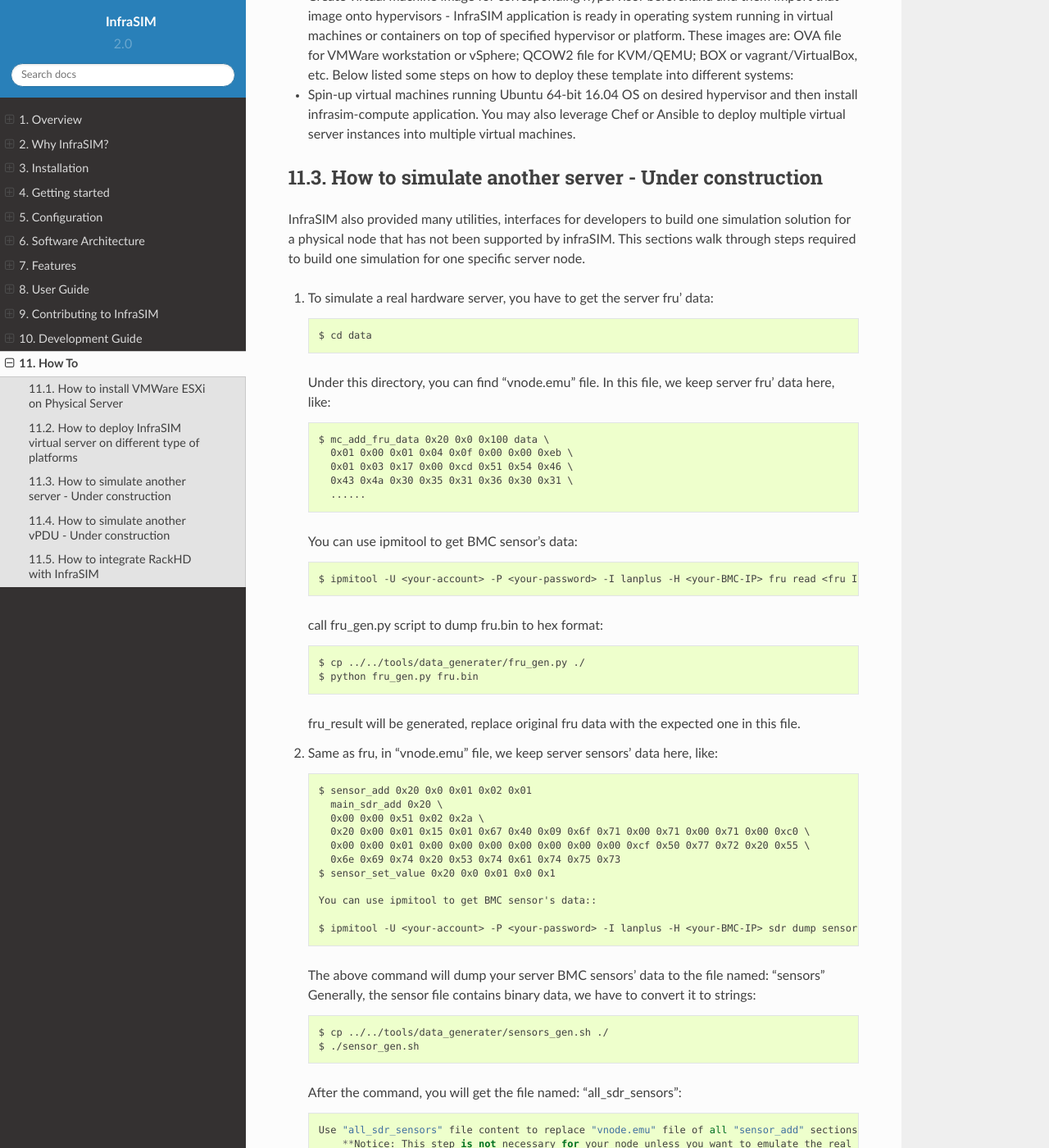
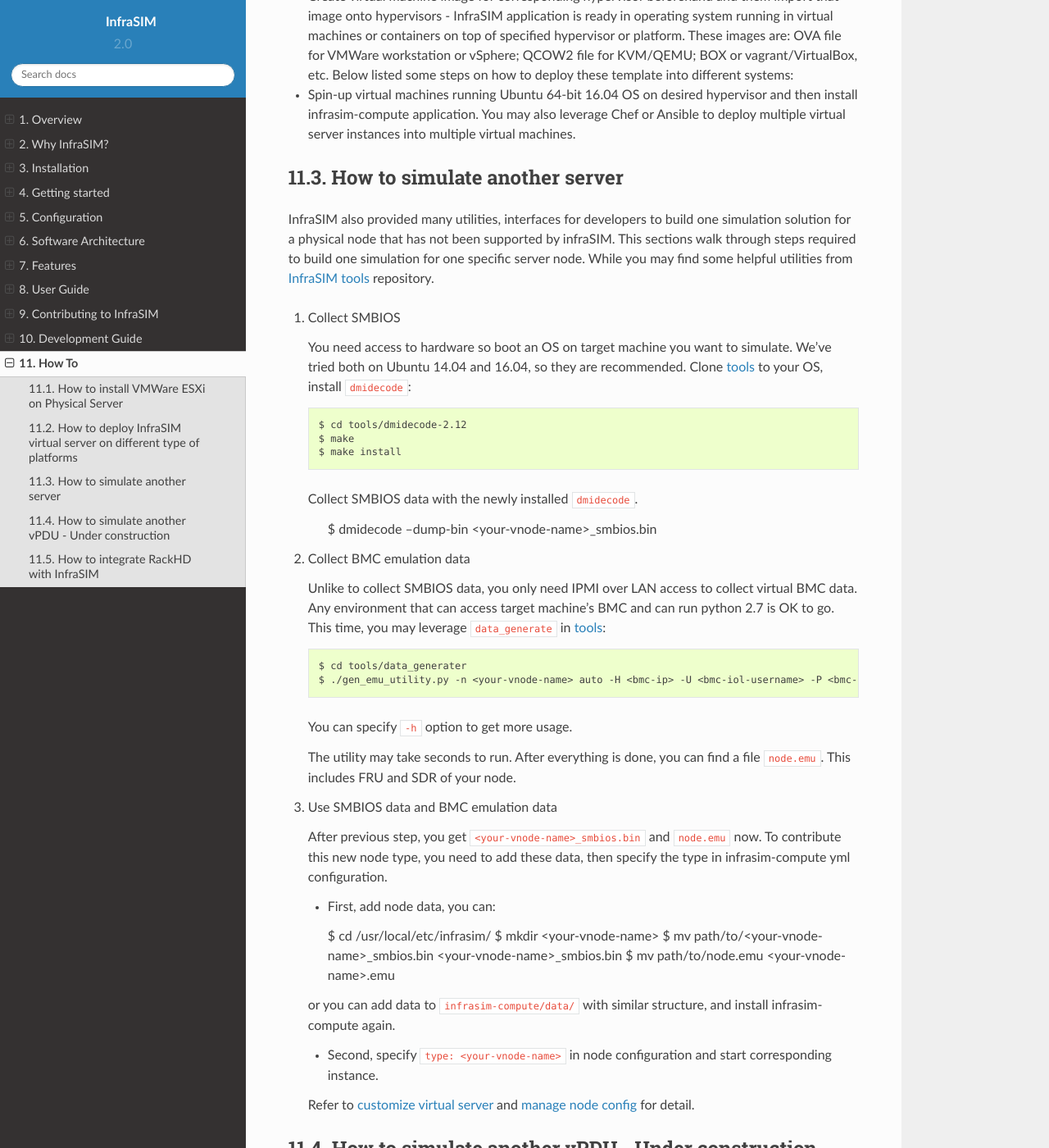
Before and after one commit to InfraSIM/docs, a Sphinx documentation site: the page built from docs/how_to.rst, in a window 1280 px wide and 1400 px high, scrolled down 4758 px. Shown: the whole window at 82% size. Built offline with Sphinx 7.4.7 and the Read the Docs theme 2.0.0, drawn with Linux system fonts in a browser that asks for light colours; some of the changed text lies outside the part shown.

Commit message:
Added new node simulation

```diff
--- a/docs/how_to.rst
+++ b/docs/how_to.rst
@@ -97,67 +97,57 @@
 * Spin-up virtual machines running Ubuntu 64-bit 16.04 OS on desired hypervisor and then install infrasim-compute application. You may also leverage Chef or Ansible to deploy multiple virtual server instances into multiple virtual machines.
 
 
-How to simulate another server - Under construction
+How to simulate another server
 ---------------------------------------------
-InfraSIM also provided many utilities, interfaces for developers to build one simulation solution for a physical node that has not been supported by infraSIM. This sections walk through steps required to build one simulation for one specific server node.
+InfraSIM also provided many utilities, interfaces for developers to build one simulation solution for a physical node that has not been supported by infraSIM.
+This sections walk through steps required to build one simulation for one specific server node.
+While you may find some helpful utilities from `InfraSIM tools <https://github.com/InfraSIM/tools>`_ repository.
 
-#. To simulate a real hardware server, you have to get the server fru' data::
+#. Collect SMBIOS
 
-    $ cd data
+   You need access to hardware so boot an OS on target machine you want to simulate.
+   We've tried both on Ubuntu 14.04 and 16.04, so they are recommended.
+   Clone `tools <https://github.com/InfraSIM/tools>`_ to your OS, install ``dmidecode``::
 
-   Under this directory, you can find "vnode.emu" file. In this file, we keep server fru' data here, like::
+    $ cd tools/dmidecode-2.12
+    $ make
+    $ make install
 
-    $ mc_add_fru_data 0x20 0x0 0x100 data \
-      0x01 0x00 0x01 0x04 0x0f 0x00 0x00 0xeb \
-      0x01 0x03 0x17 0x00 0xcd 0x51 0x54 0x46 \
-      0x43 0x4a 0x30 0x35 0x31 0x36 0x30 0x31 \
-      ......
-
-   You can use ipmitool to get BMC sensor's data::
-
-    $ ipmitool -U <your-account> -P <your-password> -I lanplus -H <your-BMC-IP> fru read <fru ID> fru.bin
-
-   call fru_gen.py script to dump fru.bin to hex format::
-
-    $ cp ../../tools/data_generater/fru_gen.py ./
-    $ python fru_gen.py fru.bin
-
-   fru_result will be generated, replace original fru data with the expected one in this file.
-
-#. Same as fru, in "vnode.emu" file, we keep server sensors' data here, like::
-
-    $ sensor_add 0x20 0x0 0x01 0x02 0x01
-      main_sdr_add 0x20 \
-      0x00 0x00 0x51 0x02 0x2a \
-      0x20 0x00 0x01 0x15 0x01 0x67 0x40 0x09 0x6f 0x71 0x00 0x71 0x00 0x71 0x00 0xc0 \
-      0x00 0x00 0x01 0x00 0x00 0x00 0x00 0x00 0x00 0x00 0xcf 0x50 0x77 0x72 0x20 0x55 \
-      0x6e 0x69 0x74 0x20 0x53 0x74 0x61 0x74 0x75 0x73
-    $ sensor_set_value 0x20 0x0 0x01 0x0 0x1
-
-    You can use ipmitool to get BMC sensor's data::
-
-    $ ipmitool -U <your-account> -P <your-password> -I lanplus -H <your-BMC-IP> sdr dump sensors
-
-   The above command will dump your server BMC sensors' data to the file named: "sensors"
-   Generally, the sensor file contains binary data, we have to convert it to strings::
-
-      $ cp ../../tools/data_generater/sensors_gen.sh ./
-      $ ./sensor_gen.sh
-
-   After the command, you will get the file named: "all_sdr_sensors"::
-
-    Use "all_sdr_sensors" file content to replace "vnode.emu" file of all "sensor_add" sections
-        **Notice: This step is not necessary for your node unless you want to emulate the real BMC sensors' data.**
-
-#. SMBIOS data is also needed, which can be got by using the command::
+   Collect SMBIOS data with the newly installed ``dmidecode``.
 
     $ dmidecode --dump-bin <your-vnode-name>_smbios.bin
 
-#. Build your vnode with real hardware fru, sensors and smbios data.::
+#. Collect BMC emulation data
 
-    $ make <your-vnode-name>
+   Unlike to collect SMBIOS data, you only need IPMI over LAN access to collect virtual BMC data.
+   Any environment that can access target machine's BMC and can run python 2.7 is OK to go.
+   This time, you may leverage ``data_generate`` in `tools <https://github.com/InfraSIM/tools>`_::
 
-#. Enjoy your customized node.
+    $ cd tools/data_generater
+    $ ./gen_emu_utility.py -n <your-vnode-name> auto -H <bmc-ip> -U <bmc-iol-username> -P <bmc-iol-password> -I lanplus
+
+   You can specify ``-h`` option to get more usage.
+
+   The utility may take seconds to run. After everything is done, you can find a file ``node.emu``.
+   This includes FRU and SDR of your node.
+
+#. Use SMBIOS data and BMC emulation data
+
+   After previous step, you get ``<your-vnode-name>_smbios.bin`` and ``node.emu`` now.
+   To contribute this new node type, you need to add these data, then specify the type in infrasim-compute yml configuration.
+
+   * First, add node data, you can::
+
+    $ cd /usr/local/etc/infrasim/
+    $ mkdir <your-vnode-name>
+    $ mv path/to/<your-vnode-name>_smbios.bin <your-vnode-name>_smbios.bin
+    $ mv path/to/node.emu <your-vnode-name>.emu
+
+   or you can add data to ``infrasim-compute/data/`` with similar structure, and install infrasim-compute again.
+
+   * Second, specify ``type: <your-vnode-name>`` in node configuration and start corresponding instance.
+   Refer to `customize virtual server <user_guide.html>`_ and
+   `manage node config <https://github.com/InfraSIM/infrasim-compute/wiki/Manage-node-config>`_ for detail.
 
 
 How to simulate another vPDU - Under construction
```
